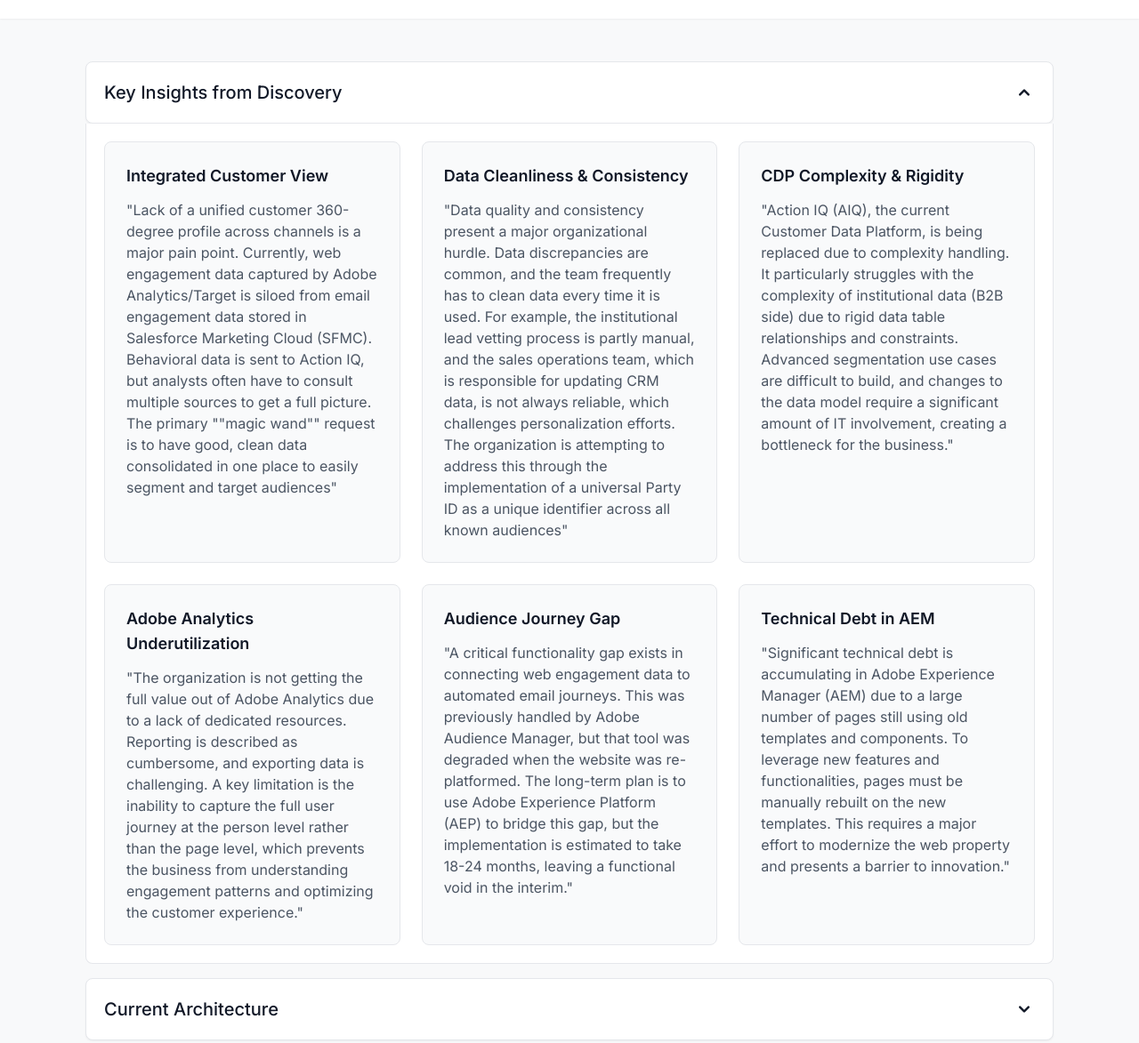
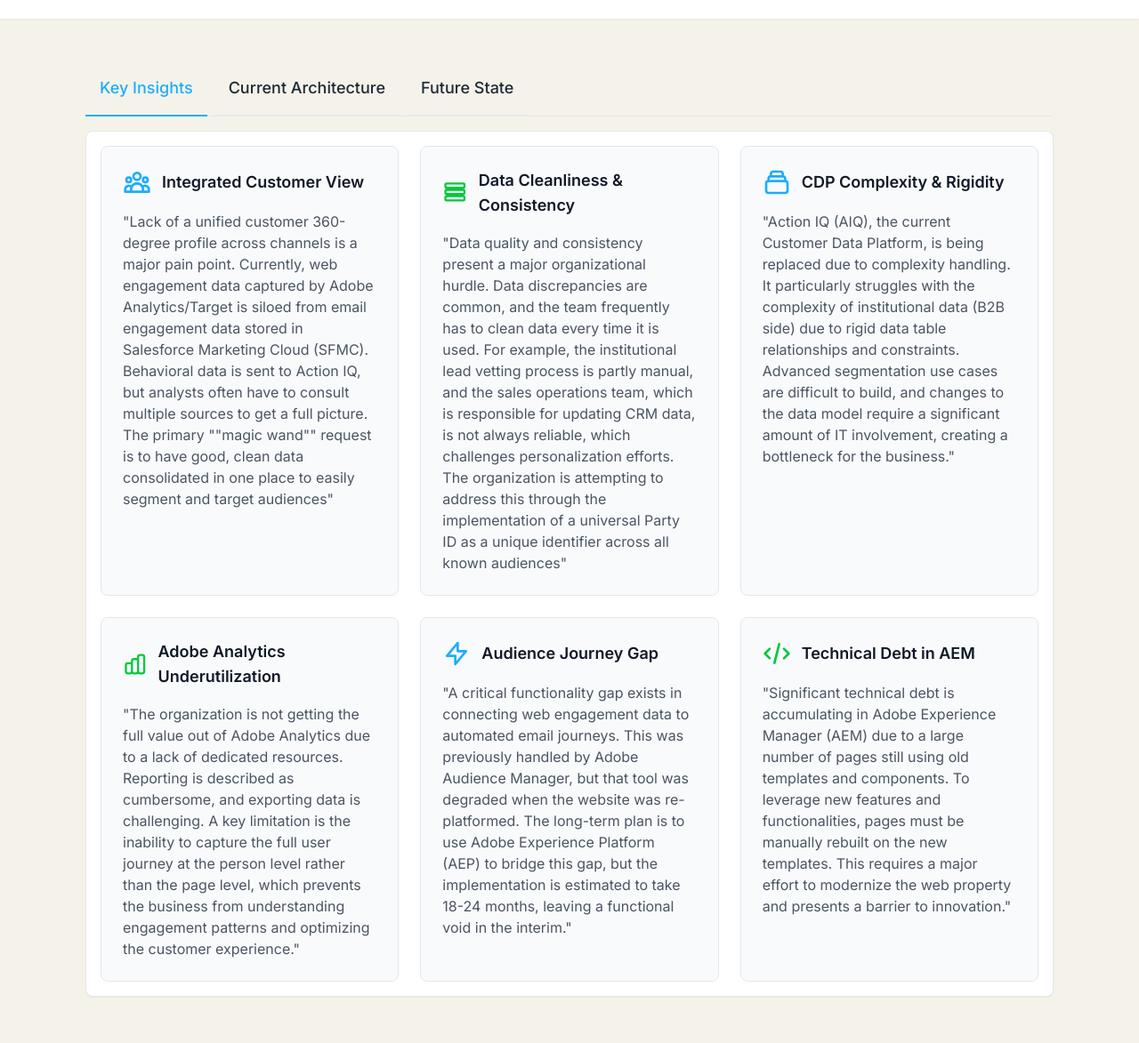
Before and after one commit to rickcraig-sp/CGTechAssessment, a plain HTML site: page index.html in a window 1280 px wide. Shown: the part 113-1286 px from the top of the page at 89% size. Drawn offline with nearby package versions, Linux system fonts and the light colour scheme.

Commit message:
Update index.html

```diff
--- a/index.html
+++ b/index.html
@@ -9,9 +9,18 @@
     <link rel="preconnect" href="https://fonts.gstatic.com" crossorigin>
     <link href="https://fonts.googleapis.com/css2?family=Inter:wght@400;500;600;700&display=swap" rel="stylesheet">
     <style>
+        :root {
+            --brand-blue: #1CADFF;
+            --brand-green: #00C93C;
+            --brand-background: #F5F3E9;
+        }
         body {
             font-family: 'Inter', sans-serif;
-            background-color: #f8f9fa;
+            background-color: var(--brand-background);
+        }
+        .tab-button.active {
+            border-bottom-color: var(--brand-blue);
+            color: var(--brand-blue);
         }
     </style>
 </head>
@@ -32,80 +41,83 @@
 
     <main class="max-w-6xl mx-auto py-12 px-4 sm:px-6 lg:px-8">
 
-        <div id="accordion-container" class="space-y-4">
+        <!-- Tab Navigation -->
+        <div class="mb-4 border-b border-gray-200">
+            <ul class="flex flex-wrap -mb-px text-lg font-medium text-center" id="myTab" role="tablist">
+                <li class="mr-2" role="presentation">
+                    <button class="tab-button inline-block p-4 border-b-2 rounded-t-lg transition-colors duration-300" id="insights-tab" type="button" role="tab" aria-controls="insights" aria-selected="true">Key Insights</button>
+                </li>
+                <li class="mr-2" role="presentation">
+                    <button class="tab-button inline-block p-4 border-b-2 rounded-t-lg transition-colors duration-300" id="current-arch-tab" type="button" role="tab" aria-controls="current-arch" aria-selected="false">Current Architecture</button>
+                </li>
+                <li class="mr-2" role="presentation">
+                    <button class="tab-button inline-block p-4 border-b-2 rounded-t-lg transition-colors duration-300" id="future-state-tab" type="button" role="tab" aria-controls="future-state" aria-selected="false">Future State</button>
+                </li>
+            </ul>
+        </div>
 
-            <!-- Accordion Item 1: Key Insights -->
-            <div>
-                <h2 id="accordion-heading-1">
-                    <button type="button" class="flex items-center justify-between w-full p-5 font-medium text-left text-gray-900 bg-white border border-gray-200 rounded-lg shadow-sm hover:bg-gray-100 focus:ring-4 focus:ring-gray-200 transition-all duration-300" data-accordion-target="#accordion-body-1" aria-expanded="true" aria-controls="accordion-body-1">
-                        <span class="text-xl">Key Insights from Discovery</span>
-                        <svg data-accordion-icon class="w-6 h-6 rotate-180 shrink-0" fill="currentColor" viewBox="0 0 20 20" xmlns="http://www.w3.org/2000/svg"><path fill-rule="evenodd" d="M5.293 7.293a1 1 0 011.414 0L10 10.586l3.293-3.293a1 1 0 111.414 1.414l-4 4a1 1 0 01-1.414 0l-4-4a1 1 0 010-1.414z" clip-rule="evenodd"></path></svg>
-                    </button>
-                </h2>
-                <div id="accordion-body-1" class="" aria-labelledby="accordion-heading-1">
-                    <div class="p-5 border border-t-0 border-gray-200 rounded-b-lg bg-white">
+        <!-- Tab Content -->
+        <div id="tabContent">
+            <!-- Key Insights Tab Panel -->
+            <div class="tab-panel p-4 bg-white rounded-lg border shadow-sm" id="insights" role="tabpanel" aria-labelledby="insights-tab">
                 <div class="grid grid-cols-1 md:grid-cols-2 lg:grid-cols-3 gap-6">
                      <!-- Card: Integrated Customer View -->
-                            <div class="bg-gray-50 p-6 rounded-lg border">
-                                <h3 class="text-lg font-semibold text-gray-900 mb-3">Integrated Customer View</h3>
+                    <div class="bg-gray-50 p-6 rounded-lg border hover:shadow-lg transition-shadow">
+                        <div class="flex items-center mb-4">
+                           <svg class="h-8 w-8 text-[color:var(--brand-blue)] mr-3" xmlns="http://www.w3.org/2000/svg" fill="none" viewBox="0 0 24 24" stroke="currentColor"><path stroke-linecap="round" stroke-linejoin="round" stroke-width="2" d="M17 20h5v-2a3 3 0 00-5.356-1.857M17 20H7m10 0v-2c0-.656-.126-1.283-.356-1.857M7 20H2v-2a3 3 0 015.356-1.857M7 20v-2c0-.656.126-1.283.356-1.857m0 0a5.002 5.002 0 019.288 0M15 7a3 3 0 11-6 0 3 3 0 016 0zm6 3a2 2 0 11-4 0 2 2 0 014 0zM7 10a2 2 0 11-4 0 2 2 0 014 0z" /></svg>
+                            <h3 class="text-lg font-semibold text-gray-900">Integrated Customer View</h3>
+                        </div>
                         <p class="text-gray-600">"Lack of a unified customer 360-degree profile across channels is a major pain point. Currently, web engagement data captured by Adobe Analytics/Target is siloed from email engagement data stored in Salesforce Marketing Cloud (SFMC). Behavioral data is sent to Action IQ, but analysts often have to consult multiple sources to get a full picture. The primary ""magic wand"" request is to have good, clean data consolidated in one place to easily segment and target audiences"</p>
                     </div>
                     <!-- Card: Data Cleanliness -->
-                            <div class="bg-gray-50 p-6 rounded-lg border">
-                                <h3 class="text-lg font-semibold text-gray-900 mb-3">Data Cleanliness & Consistency</h3>
+                    <div class="bg-gray-50 p-6 rounded-lg border hover:shadow-lg transition-shadow">
+                        <div class="flex items-center mb-4">
+                           <svg class="h-8 w-8 text-[color:var(--brand-green)] mr-3" xmlns="http://www.w3.org/2000/svg" fill="none" viewBox="0 0 24 24" stroke="currentColor"><path stroke-linecap="round" stroke-linejoin="round" stroke-width="2" d="M3 4a1 1 0 011-1h16a1 1 0 011 1v2a1 1 0 01-1 1H4a1 1 0 01-1-1V4zM3 10a1 1 0 011-1h16a1 1 0 011 1v2a1 1 0 01-1 1H4a1 1 0 01-1-1v-2zM3 16a1 1 0 011-1h16a1 1 0 011 1v2a1 1 0 01-1 1H4a1 1 0 01-1-1v-2z" /></svg>
+                            <h3 class="text-lg font-semibold text-gray-900">Data Cleanliness & Consistency</h3>
+                        </div>
                         <p class="text-gray-600">"Data quality and consistency present a major organizational hurdle. Data discrepancies are common, and the team frequently has to clean data every time it is used. For example, the institutional lead vetting process is partly manual, and the sales operations team, which is responsible for updating CRM data, is not always reliable, which challenges personalization efforts. The organization is attempting to address this through the implementation of a universal Party ID as a unique identifier across all known audiences"</p>
                     </div>
                     <!-- Card: CDP Complexity -->
-                            <div class="bg-gray-50 p-6 rounded-lg border">
-                                <h3 class="text-lg font-semibold text-gray-900 mb-3">CDP Complexity & Rigidity</h3>
+                    <div class="bg-gray-50 p-6 rounded-lg border hover:shadow-lg transition-shadow">
+                        <div class="flex items-center mb-4">
+                           <svg class="h-8 w-8 text-[color:var(--brand-blue)] mr-3" xmlns="http://www.w3.org/2000/svg" fill="none" viewBox="0 0 24 24" stroke="currentColor"><path stroke-linecap="round" stroke-linejoin="round" stroke-width="2" d="M19 11H5m14 0a2 2 0 012 2v6a2 2 0 01-2 2H5a2 2 0 01-2-2v-6a2 2 0 012-2m14 0V9a2 2 0 00-2-2M5 11V9a2 2 0 012-2m0 0V5a2 2 0 012-2h6a2 2 0 012 2v2M7 7h10" /></svg>
+                            <h3 class="text-lg font-semibold text-gray-900">CDP Complexity & Rigidity</h3>
+                        </div>
                         <p class="text-gray-600">"Action IQ (AIQ), the current Customer Data Platform, is being replaced due to complexity handling. It particularly struggles with the complexity of institutional data (B2B side) due to rigid data table relationships and constraints. Advanced segmentation use cases are difficult to build, and changes to the data model require a significant amount of IT involvement, creating a bottleneck for the business."</p>
                     </div>
                     <!-- Card: Adobe Analytics Underutilization -->
-                            <div class="bg-gray-50 p-6 rounded-lg border">
-                                <h3 class="text-lg font-semibold text-gray-900 mb-3">Adobe Analytics Underutilization</h3>
+                    <div class="bg-gray-50 p-6 rounded-lg border hover:shadow-lg transition-shadow">
+                        <div class="flex items-center mb-4">
+                           <svg class="h-8 w-8 text-[color:var(--brand-green)] mr-3" xmlns="http://www.w3.org/2000/svg" fill="none" viewBox="0 0 24 24" stroke="currentColor"><path stroke-linecap="round" stroke-linejoin="round" stroke-width="2" d="M9 19v-6a2 2 0 00-2-2H5a2 2 0 00-2 2v6a2 2 0 002 2h2a2 2 0 002-2zm0 0V9a2 2 0 012-2h2a2 2 0 012 2v10m-6 0a2 2 0 002 2h2a2 2 0 002-2m0 0V5a2 2 0 012-2h2a2 2 0 012 2v14a2 2 0 01-2 2h-2a2 2 0 01-2-2z" /></svg>
+                            <h3 class="text-lg font-semibold text-gray-900">Adobe Analytics Underutilization</h3>
+                        </div>
                         <p class="text-gray-600">"The organization is not getting the full value out of Adobe Analytics due to a lack of dedicated resources. Reporting is described as cumbersome, and exporting data is challenging. A key limitation is the inability to capture the full user journey at the person level rather than the page level, which prevents the business from understanding engagement patterns and optimizing the customer experience."</p>
                     </div>
                     <!-- Card: Audience Journey Gap -->
-                            <div class="bg-gray-50 p-6 rounded-lg border">
-                                <h3 class="text-lg font-semibold text-gray-900 mb-3">Audience Journey Gap</h3>
+                    <div class="bg-gray-50 p-6 rounded-lg border hover:shadow-lg transition-shadow">
+                        <div class="flex items-center mb-4">
+                           <svg class="h-8 w-8 text-[color:var(--brand-blue)] mr-3" xmlns="http://www.w3.org/2000/svg" fill="none" viewBox="0 0 24 24" stroke="currentColor"><path stroke-linecap="round" stroke-linejoin="round" stroke-width="2" d="M13 10V3L4 14h7v7l9-11h-7z" /></svg>
+                            <h3 class="text-lg font-semibold text-gray-900">Audience Journey Gap</h3>
+                        </div>
                         <p class="text-gray-600">"A critical functionality gap exists in connecting web engagement data to automated email journeys. This was previously handled by Adobe Audience Manager, but that tool was degraded when the website was re-platformed. The long-term plan is to use Adobe Experience Platform (AEP) to bridge this gap, but the implementation is estimated to take 18-24 months, leaving a functional void in the interim."</p>
                     </div>
                     <!-- Card: Technical Debt in AEM -->
-                            <div class="bg-gray-50 p-6 rounded-lg border">
-                                <h3 class="text-lg font-semibold text-gray-900 mb-3">Technical Debt in AEM</h3>
+                    <div class="bg-gray-50 p-6 rounded-lg border hover:shadow-lg transition-shadow">
+                        <div class="flex items-center mb-4">
+                           <svg class="h-8 w-8 text-[color:var(--brand-green)] mr-3" xmlns="http://www.w3.org/2000/svg" fill="none" viewBox="0 0 24 24" stroke="currentColor"><path stroke-linecap="round" stroke-linejoin="round" stroke-width="2" d="M10 20l4-16m4 4l4 4-4 4M6 16l-4-4 4-4" /></svg>
+                            <h3 class="text-lg font-semibold text-gray-900">Technical Debt in AEM</h3>
+                        </div>
                         <p class="text-gray-600">"Significant technical debt is accumulating in Adobe Experience Manager (AEM) due to a large number of pages still using old templates and components. To leverage new features and functionalities, pages must be manually rebuilt on the new templates. This requires a major effort to modernize the web property and presents a barrier to innovation."</p>
                     </div>
                 </div>
             </div>
-                </div>
-            </div>
-
-            <!-- Accordion Item 2: Current Architecture -->
-            <div>
-                <h2 id="accordion-heading-2">
-                    <button type="button" class="flex items-center justify-between w-full p-5 font-medium text-left text-gray-900 bg-white border border-gray-200 rounded-lg shadow-sm hover:bg-gray-100 focus:ring-4 focus:ring-gray-200 transition-all duration-300" data-accordion-target="#accordion-body-2" aria-expanded="false" aria-controls="accordion-body-2">
-                        <span class="text-xl">Current Architecture</span>
-                        <svg data-accordion-icon class="w-6 h-6 shrink-0" fill="currentColor" viewBox="0 0 20 20" xmlns="http://www.w3.org/2000/svg"><path fill-rule="evenodd" d="M5.293 7.293a1 1 0 011.414 0L10 10.586l3.293-3.293a1 1 0 111.414 1.414l-4 4a1 1 0 01-1.414 0l-4-4a1 1 0 010-1.414z" clip-rule="evenodd"></path></svg>
-                    </button>
-                </h2>
-                <div id="accordion-body-2" class="hidden" aria-labelledby="accordion-heading-2">
-                    <div class="p-5 border border-t-0 border-gray-200 rounded-b-lg bg-white">
+            <!-- Current Architecture Tab Panel -->
+            <div class="tab-panel hidden p-4 bg-white rounded-lg border shadow-sm" id="current-arch" role="tabpanel" aria-labelledby="current-arch-tab">
                 <p class="mb-4 text-gray-600">The current architecture relies on a set of integrated but often siloed systems. Data flows from a data warehouse (Informatica) and other sources into a data lake (Caspian), which then feeds the CDP (ActionIQ). The Adobe suite handles web content and analytics, while Salesforce is used for email marketing and CRM. Manual data handling is often required to bridge gaps between these systems.</p>
                 <img src="CG-CurrentState.jpg" alt="Current Architecture Diagram" class="w-full h-auto rounded-lg shadow-md border">
             </div>
-                </div>
-            </div>
-
-            <!-- Accordion Item 3: Future State Recommendations -->
-            <div>
-                <h2 id="accordion-heading-3">
-                    <button type="button" class="flex items-center justify-between w-full p-5 font-medium text-left text-gray-900 bg-white border border-gray-200 rounded-lg shadow-sm hover:bg-gray-100 focus:ring-4 focus:ring-gray-200 transition-all duration-300" data-accordion-target="#accordion-body-3" aria-expanded="false" aria-controls="accordion-body-3">
-                        <span class="text-xl">Future State Recommendations</span>
-                        <svg data-accordion-icon class="w-6 h-6 shrink-0" fill="currentColor" viewBox="0 0 20 20" xmlns="http://www.w3.org/2000/svg"><path fill-rule="evenodd" d="M5.293 7.293a1 1 0 011.414 0L10 10.586l3.293-3.293a1 1 0 111.414 1.414l-4 4a1 1 0 01-1.414 0l-4-4a1 1 0 010-1.414z" clip-rule="evenodd"></path></svg>
-                    </button>
-                </h2>
-                <div id="accordion-body-3" class="hidden" aria-labelledby="accordion-heading-3">
-                    <div class="p-5 border border-t-0 border-gray-200 rounded-b-lg bg-white">
+            <!-- Future State Tab Panel -->
+            <div class="tab-panel hidden p-4 bg-white rounded-lg border shadow-sm" id="future-state" role="tabpanel" aria-labelledby="future-state-tab">
                 <h3 class="text-2xl font-semibold mb-6 text-center text-gray-800">Future State Architecture</h3>
                 <p class="mb-6 text-center max-w-3xl mx-auto text-gray-600">The recommended future state centers on replacing ActionIQ with Salesforce Data Cloud. This creates a more unified ecosystem, streamlines data flow between analytics and activation, enables robust profile unification, and provides a foundation for more sophisticated, data-driven marketing efforts.</p>
                 <img src="CG-FutureState.jpg" alt="Future State Architecture Diagram" class="w-full h-auto rounded-lg shadow-md border mb-10">
@@ -130,8 +142,7 @@
                 </div>
             </div>
         </div>
-            </div>
-        </div>
+
     </main>
 
     <footer class="bg-white mt-16">
@@ -141,28 +152,38 @@
     </footer>
 
     <script>
-        document.querySelectorAll('[data-accordion-target]').forEach(button => {
-            const targetId = button.getAttribute('data-accordion-target');
-            const targetPanel = document.querySelector(targetId);
-            const icon = button.querySelector('[data-accordion-icon]');
+        const tabButtons = document.querySelectorAll('.tab-button');
+        const tabPanels = document.querySelectorAll('.tab-panel');
 
-            // Set initial state based on aria-expanded
-            if (button.getAttribute('aria-expanded') === 'true') {
-                targetPanel.classList.remove('hidden');
-                icon.classList.add('rotate-180');
+        function showTab(tabId) {
+            tabPanels.forEach(panel => {
+                if (panel.id === tabId) {
+                    panel.classList.remove('hidden');
                 } else {
-                targetPanel.classList.add('hidden');
-                icon.classList.remove('rotate-180');
+                    panel.classList.add('hidden');
+                }
+            });
+
+            tabButtons.forEach(button => {
+                if (button.getAttribute('aria-controls') === tabId) {
+                    button.classList.add('active');
+                    button.setAttribute('aria-selected', 'true');
+                } else {
+                    button.classList.remove('active');
+                    button.setAttribute('aria-selected', 'false');
+                }
+            });
         }
 
+        tabButtons.forEach(button => {
             button.addEventListener('click', () => {
-                const isExpanded = button.getAttribute('aria-expanded') === 'true';
-
-                button.setAttribute('aria-expanded', !isExpanded);
-                targetPanel.classList.toggle('hidden');
-                icon.classList.toggle('rotate-180');
+                const targetTabId = button.getAttribute('aria-controls');
+                showTab(targetTabId);
             });
         });
+
+        // Show the first tab by default
+        showTab('insights');
     </script>
 
 </body>
```
Lines whose indentation alone changed are shown as unchanged.
